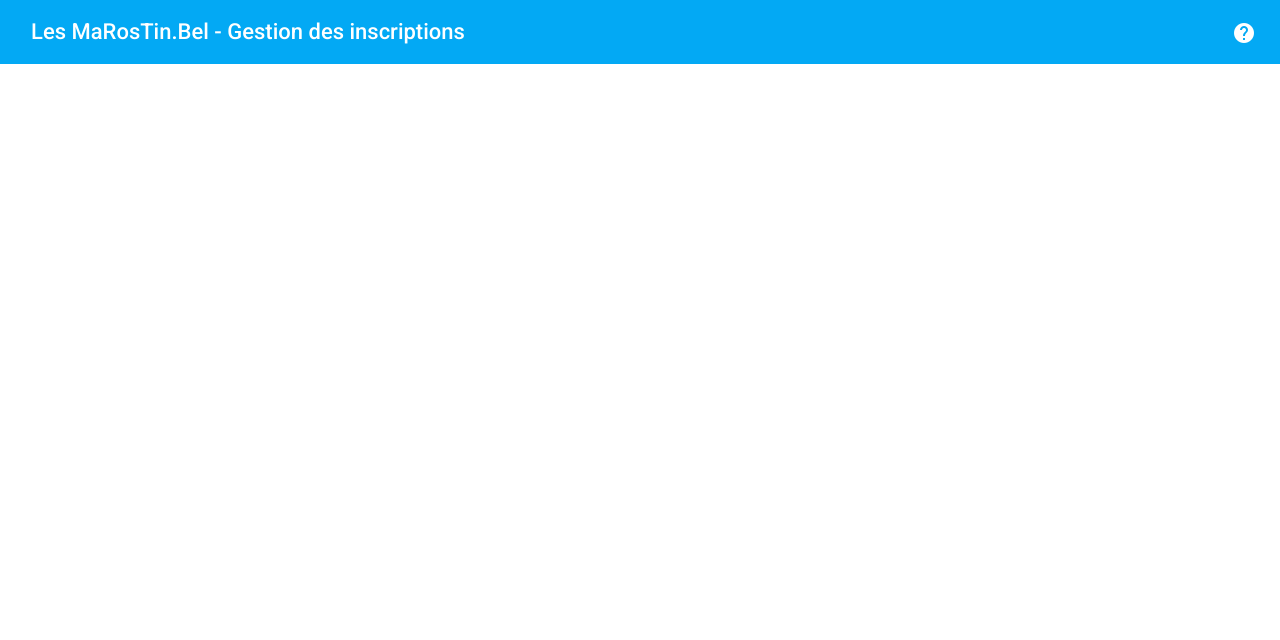
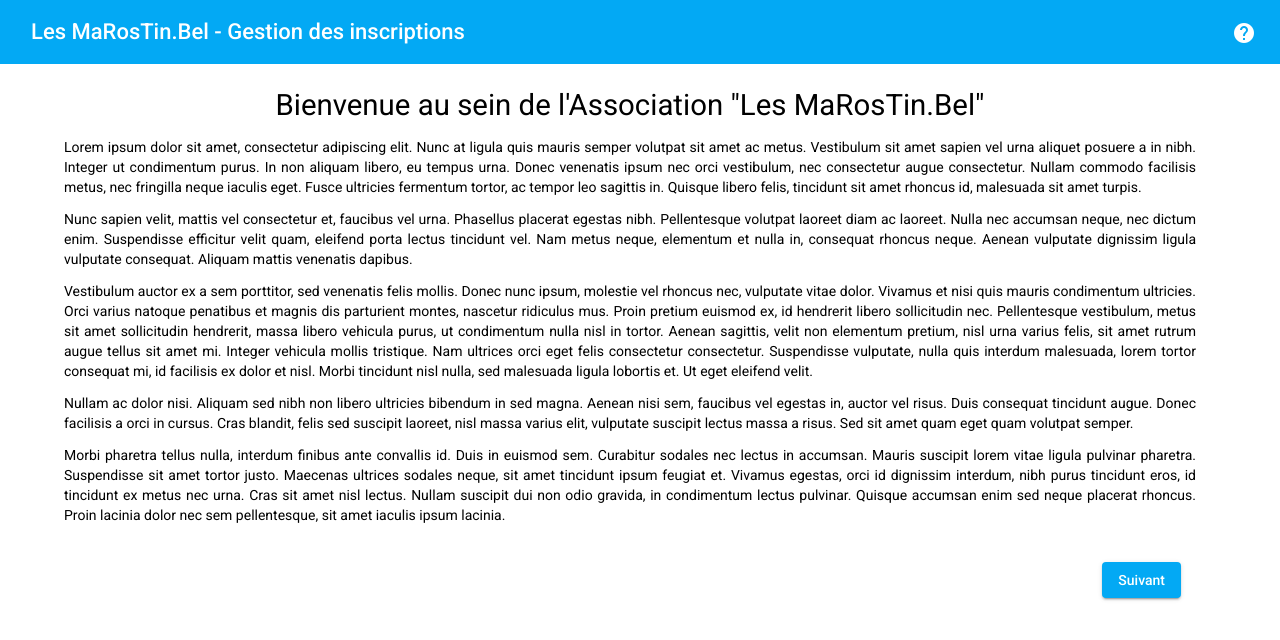
Before and after one commit to Slebatman/lmrtb_inscription, an Angular app: page /external/welcome in a window 1280 px wide. Before the commit this address led to /. Shown: the top 640 px of the page. Built offline with nearby package versions, Linux system fonts and the light colour scheme.

Commit message:
Do welcome page

```diff
--- a/src/app/app-routing.module.ts
+++ b/src/app/app-routing.module.ts
@@ -3,7 +3,9 @@ import { RouterModule, Routes } from '@angular/router';
 import { WelcomeComponent } from './external-user/welcome/welcome.component';
 
 const routes: Routes = [
-  { path : 'welcome', component : WelcomeComponent}
+  // External user
+  { path : 'external/welcome', component : WelcomeComponent},
+  { path : 'external/personal-information', component : WelcomeComponent},
 ];
 
 @NgModule({
--- a/src/app/external-user/welcome/welcome.component.css
+++ b/src/app/external-user/welcome/welcome.component.css
@@ -0,0 +1,25 @@
+/* Main section */
+#welcomeSection {
+    display: flex;
+    flex-wrap: wrap;
+    flex-direction: column;
+    justify-content: flex-start;
+    align-items: center;
+
+    padding-right: 20px;
+    text-align: justify;
+}
+
+/* Title */
+h1 {
+    font-size: 2.1em;
+    text-align: center;
+}
+
+/* Button next */
+#next {
+    margin-top: 25px;
+    margin-bottom: 50px;
+    margin-right: 15px;
+    align-self: flex-end;
+}
--- a/src/app/external-user/welcome/welcome.component.html
+++ b/src/app/external-user/welcome/welcome.component.html
@@ -1 +1,18 @@
-<p>welcome works!</p>
+<div id="welcomeSection">
+    <!--Title -->
+    <h1>Bienvenue au sein de l'Association "Les MaRosTin.Bel"</h1>
+
+    <!-- Explanation -->
+    <p>Lorem ipsum dolor sit amet, consectetur adipiscing elit. Nunc at ligula quis mauris semper volutpat sit amet ac metus. Vestibulum sit amet sapien vel urna aliquet posuere a in nibh. Integer ut condimentum purus. In non aliquam libero, eu tempus urna. Donec venenatis ipsum nec orci vestibulum, nec consectetur augue consectetur. Nullam commodo facilisis metus, nec fringilla neque iaculis eget. Fusce ultricies fermentum tortor, ac tempor leo sagittis in. Quisque libero felis, tincidunt sit amet rhoncus id, malesuada sit amet turpis.</p>
+
+    <p>Nunc sapien velit, mattis vel consectetur et, faucibus vel urna. Phasellus placerat egestas nibh. Pellentesque volutpat laoreet diam ac laoreet. Nulla nec accumsan neque, nec dictum enim. Suspendisse efficitur velit quam, eleifend porta lectus tincidunt vel. Nam metus neque, elementum et nulla in, consequat rhoncus neque. Aenean vulputate dignissim ligula vulputate consequat. Aliquam mattis venenatis dapibus.</p>
+
+    <p>Vestibulum auctor ex a sem porttitor, sed venenatis felis mollis. Donec nunc ipsum, molestie vel rhoncus nec, vulputate vitae dolor. Vivamus et nisi quis mauris condimentum ultricies. Orci varius natoque penatibus et magnis dis parturient montes, nascetur ridiculus mus. Proin pretium euismod ex, id hendrerit libero sollicitudin nec. Pellentesque vestibulum, metus sit amet sollicitudin hendrerit, massa libero vehicula purus, ut condimentum nulla nisl in tortor. Aenean sagittis, velit non elementum pretium, nisl urna varius felis, sit amet rutrum augue tellus sit amet mi. Integer vehicula mollis tristique. Nam ultrices orci eget felis consectetur consectetur. Suspendisse vulputate, nulla quis interdum malesuada, lorem tortor consequat mi, id facilisis ex dolor et nisl. Morbi tincidunt nisl nulla, sed malesuada ligula lobortis et. Ut eget eleifend velit.</p>
+
+    <p>Nullam ac dolor nisi. Aliquam sed nibh non libero ultricies bibendum in sed magna. Aenean nisi sem, faucibus vel egestas in, auctor vel risus. Duis consequat tincidunt augue. Donec facilisis a orci in cursus. Cras blandit, felis sed suscipit laoreet, nisl massa varius elit, vulputate suscipit lectus massa a risus. Sed sit amet quam eget quam volutpat semper.</p>
+
+    <p>Morbi pharetra tellus nulla, interdum finibus ante convallis id. Duis in euismod sem. Curabitur sodales nec lectus in accumsan. Mauris suscipit lorem vitae ligula pulvinar pharetra. Suspendisse sit amet tortor justo. Maecenas ultrices sodales neque, sit amet tincidunt ipsum feugiat et. Vivamus egestas, orci id dignissim interdum, nibh purus tincidunt eros, id tincidunt ex metus nec urna. Cras sit amet nisl lectus. Nullam suscipit dui non odio gravida, in condimentum lectus pulvinar. Quisque accumsan enim sed neque placerat rhoncus. Proin lacinia dolor nec sem pellentesque, sit amet iaculis ipsum lacinia.</p>
+
+    <!-- Button -->
+    <button mat-raised-button color="primary" (click)="next()" id="next">Suivant</button>
+</div>
--- a/src/app/external-user/welcome/welcome.component.ts
+++ b/src/app/external-user/welcome/welcome.component.ts
@@ -1,15 +1,19 @@
 import { Component, OnInit } from '@angular/core';
+import { Router } from '@angular/router';
 
 @Component({
   selector: 'app-welcome',
   templateUrl: './welcome.component.html',
   styleUrls: ['./welcome.component.css']
 })
-export class WelcomeComponent implements OnInit {
+export class WelcomeComponent {
 
-  constructor() { }
+  // Constructor
+  constructor(private router : Router) { }
 
-  ngOnInit(): void {
+  // Next function
+  next() {
+    this.router.navigate(['external/personal-information'])
   }
 
 }
```
